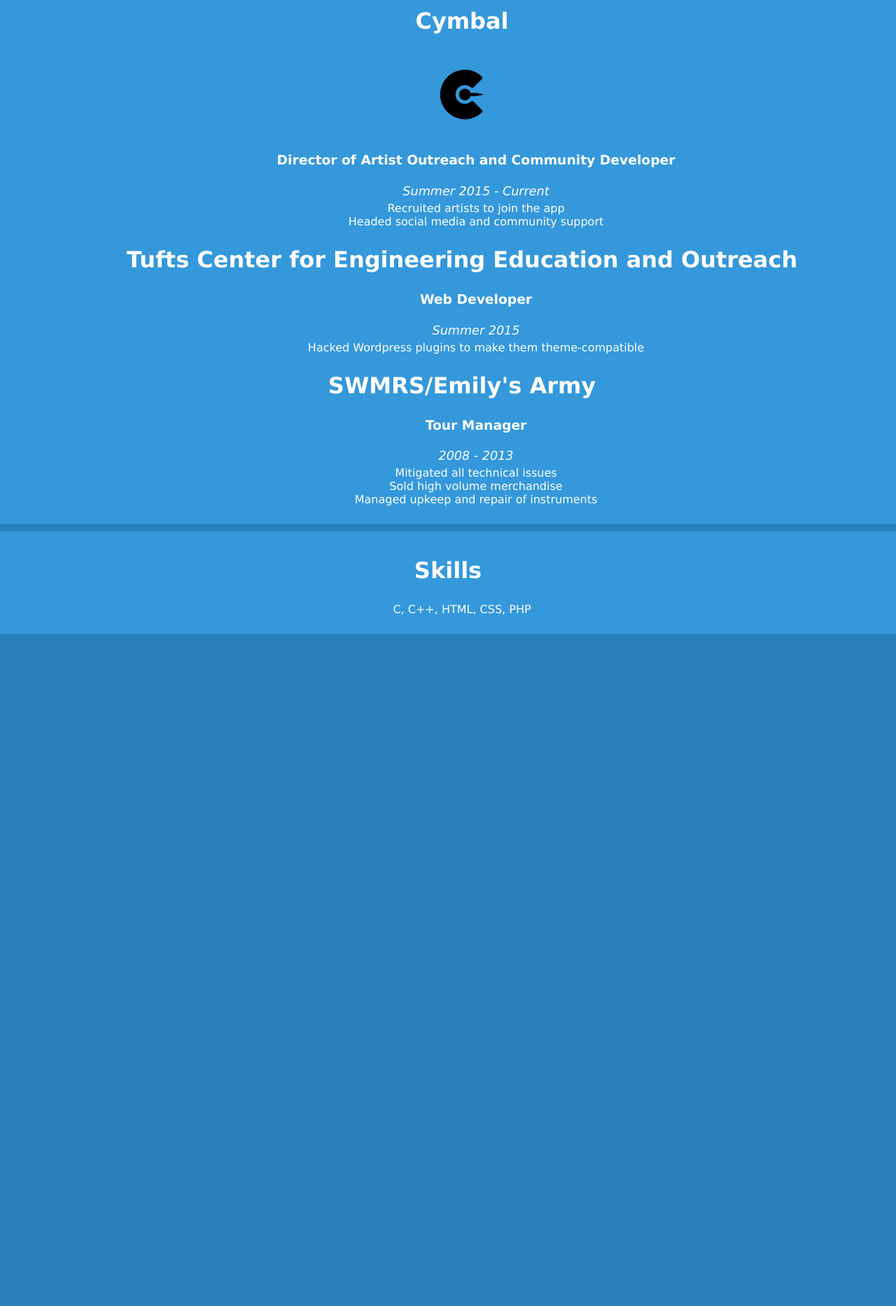
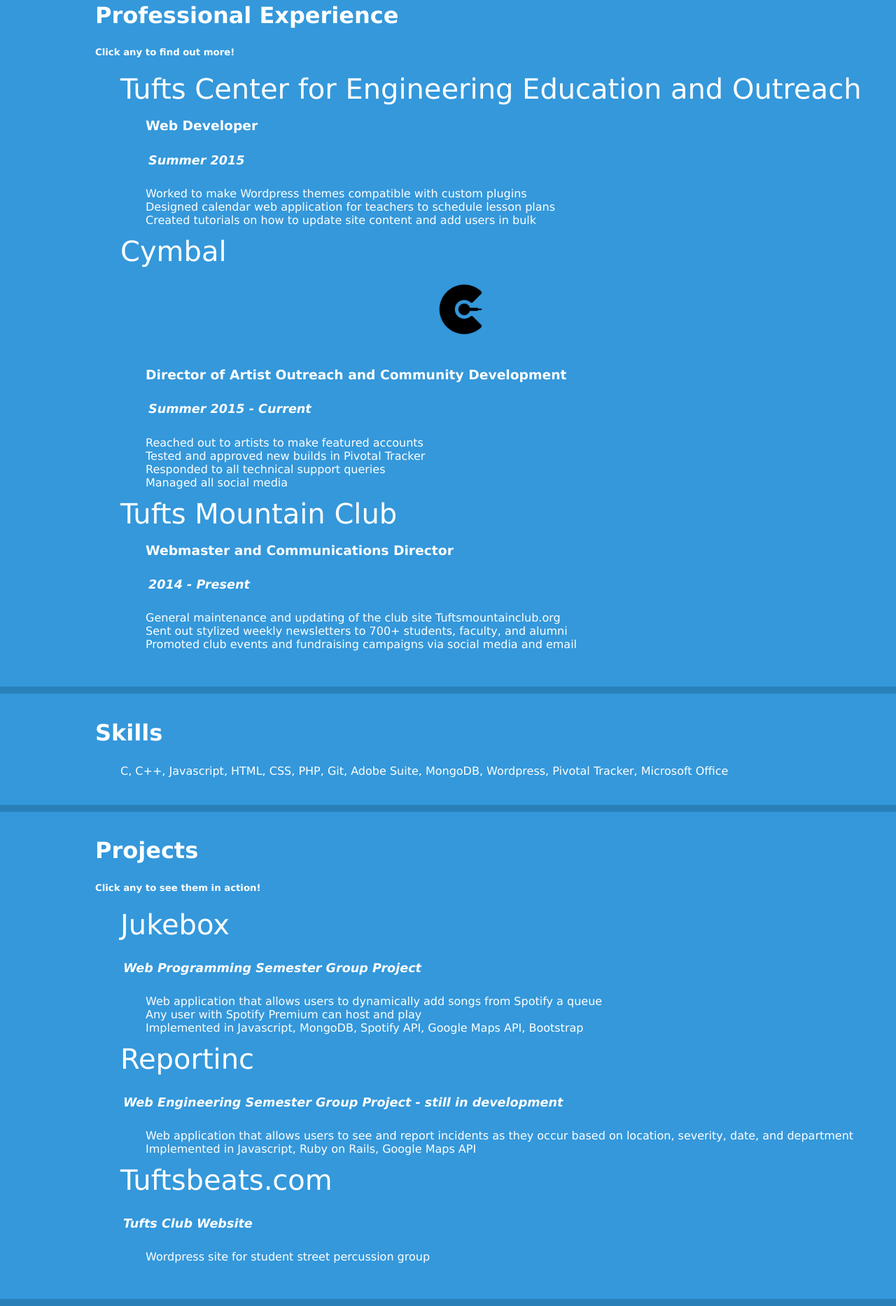
Before and after one commit to joshberl/joshberl.github.io, a plain HTML site: page resume.html in a window 1280 px wide. Shown: the part 673-2539 px from the top of the page at 70% size. Before the commit the page ends 1589 px from the top, so only its background shows below. Drawn offline with Linux system fonts and the light colour scheme.

Commit message:
update resume

```diff
--- a/resume.html
+++ b/resume.html
@@ -14,6 +14,7 @@
       <li>Tufts University Class of 2017
         <ul>
             <li>BS in Computer Science</li>
+            <li>Minor in Music</li>
         </ul>
       </li>
       <li>Piedmont High School Class of 2013</li>
@@ -34,47 +35,81 @@
   </div>
   <div>
     <h2>Professional Experience</h2>
+    <h5>Click any to find out more!</h5>
     <ul>
       <li>
-        <h2>Cymbal</h2>
+        <a href="http://ceeo.tufts.edu/" class="workplace">Tufts Center for Engineering Education and Outreach</a>
+      </li>
+      <li>
+        <ul>
+          <li><h3>Web Developer</h3></li>
+          <h4 class="time">Summer 2015</h4>
+          <li>Worked to make Wordpress themes compatible with custom plugins</li>
+          <li>Designed calendar web application for teachers to schedule lesson plans</li>
+          <li>Created tutorials on how to update site content and add users in bulk</li>
+        </ul>
+      </li>
+      <li>
+        <a href="http://cymbal.fm" class="workplace">Cymbal</a>
         <img src="Icon-Black.png" class="work-logo" alt="Cymbal Logo"/>
       </li>
       <li>
         <ul>
-          <li><h3>Director of Artist Outreach and Community Developer</h3></li>
-          <li class="time">Summer 2015 - Current</li>
-          <li>Recruited artists to join the app</li>
-          <li>Headed social media and community support</li>
+          <li><h3>Director of Artist Outreach and Community Development</h3></li>
+          <h4 class="time">Summer 2015 - Current</h4>
+          <li>Reached out to artists to make featured accounts</li>
+          <li>Tested and approved new builds in Pivotal Tracker</li>
+          <li>Responded to all technical support queries</li>
+          <li>Managed all social media</li>
         </ul>
       </li>
       <li>
-        <h2>Tufts Center for Engineering Education and Outreach</h2>
-      </li>
-      <li>
-        <ul>
-          <li><h3>Web Developer</h3></li>
-          <li class="time">Summer 2015</li>
-          <li>Hacked Wordpress plugins to make them theme-compatible</li>
-        </ul>
-      </li>
-      <li>
-        <h2>SWMRS/Emily's Army</h2>
+        <a href="http://tuftsmountainclub.org" class="workplace">Tufts Mountain Club</a>
       </li>
       <li><ul>
-        <li><h3>Tour Manager</h3></li>
-        <li class="time">2008 - 2013</li>
-        <li>Mitigated all technical issues</li>
-        <li>Sold high volume merchandise</li>
-        <li>Managed upkeep and repair of instruments</li>
+        <li><h3>Webmaster and Communications Director</h3></li>
+        <h4 class="time">2014 - Present</h4>
+        <li>General maintenance and updating of the club site Tuftsmountainclub.org</li>
+        <li>Sent out stylized weekly newsletters to 700+ students, faculty, and alumni</li>
+        <li>Promoted club events and fundraising campaigns via social media and email</li>
       </ul></li>
     </ul>
   </div>
   <div>
-  <h2>Skills</h2>
-  <ul>
-    <li>C, C++, HTML, CSS, PHP</li>
-    <li></li>
-  </ul>
+    <h2>Skills</h2>
+    <ul>
+      <li>C, C++, Javascript, HTML, CSS, PHP, Git, Adobe Suite, MongoDB, Wordpress, Pivotal Tracker, Microsoft Office</li>
+    </ul>
+  </div>
+  <div>
+    <h2>Projects</h2>
+    <h5>Click any to see them in action!</h5>
+    <ul>
+      <li><a href="https://jukebox-player.herokuapp.com/" class="workplace">Jukebox</a></li>
+      <li><h4 class="time">Web Programming Semester Group Project</h4></li>
+      <li>
+        <ul>
+          <li>Web application that allows users to dynamically add songs from Spotify a queue</li>
+          <li>Any user with Spotify Premium can host and play</li>
+          <li>Implemented in Javascript, MongoDB, Spotify API, Google Maps API, Bootstrap</li>
+        </ul>
+      </li>
+      <li><a href="http://reportinc.herokuapp.com" class="workplace">Reportinc</a></li>
+      <li><h4 class="time">Web Engineering Semester Group Project - still in development</h4></li>
+      <li>
+        <ul>
+          <li>Web application that allows users to see and report incidents as they occur based on location, severity, date, and department</li>
+          <li>Implemented in Javascript, Ruby on Rails, Google Maps API</li>
+        </ul>
+      </li>
+      <li><a href="http://tuftsbeats.com" class="workplace">Tuftsbeats.com</a></li>
+      <li><h4 class="time">Tufts Club Website</h4></li>
+      <li>
+        <ul>
+          <li>Wordpress site for student street percussion group</li>
+        </ul>
+      </li>
+    </ul>
   </div>
 </body>
 
--- a/style.css
+++ b/style.css
@@ -8,7 +8,7 @@ body {
 	margin-right: auto;
 	text-align: center;
 	color: white;
-	font-family: Verdana
+	font-family: Verdana;
 }
 
 img {
@@ -18,6 +18,8 @@ img {
 
 .work-logo {
 	width: 100px;
+	margin-left: 45%;
+	margin-right: 45%;
 	height: 100px;
 	padding: 10px;
 }
@@ -31,8 +33,10 @@ h2 {
 }
 
 div {
-	text-align: center;
+	text-align: left;
 	margin-left: auto;
+	padding: 10%;
+	text-indent: 10%;
 	margin-right: auto;
 	background-color: #3498db;
 	margin-bottom: 10px;
@@ -41,6 +45,7 @@ div {
 
 ul {
 	list-style-type: none;
+	padding-bottom: 1%;
 }
 
 .time {
@@ -49,9 +54,15 @@ ul {
 	font-style: oblique;
 }
 
+
 .link-box {
+	text-align: center;
+	margin-bottom: 10px;
+	padding: 10px;
 	padding-top: 100px;
 	padding-bottom: 100px;
+	margin-left: auto;
+	margin-right: auto;
 	background-color: #1abc9c;
 	border-top: solid;
 	border-bottom: solid;
@@ -64,6 +75,11 @@ ul {
 	padding: 50px;
 }
 
+.workplace {
+	font-size: 250%;
+	font-family: Verdana;
+}
+
 a {
 	text-decoration: none;
 }
```
Also changed, not shown: index.html (line endings or trailing spaces).
